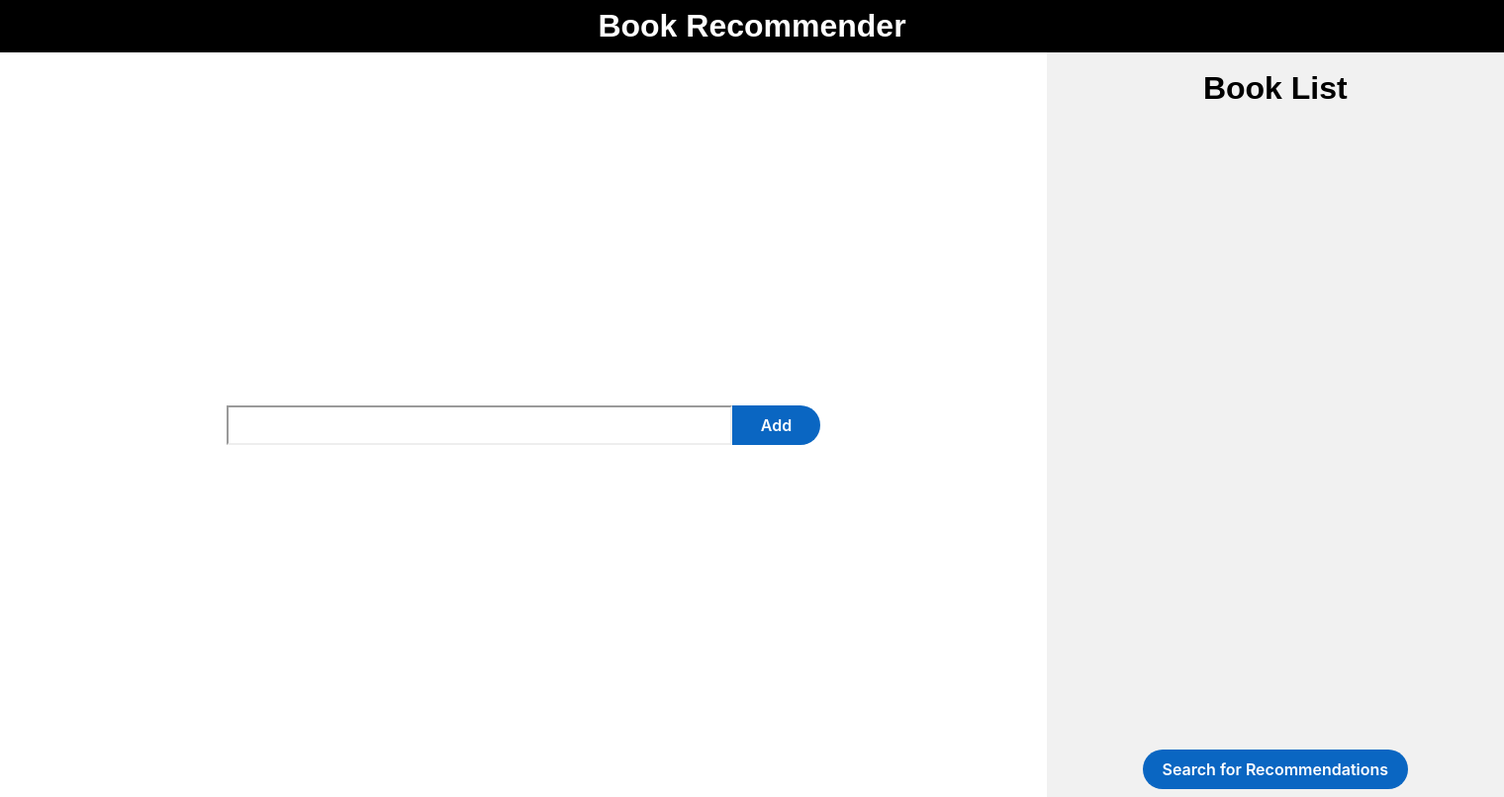
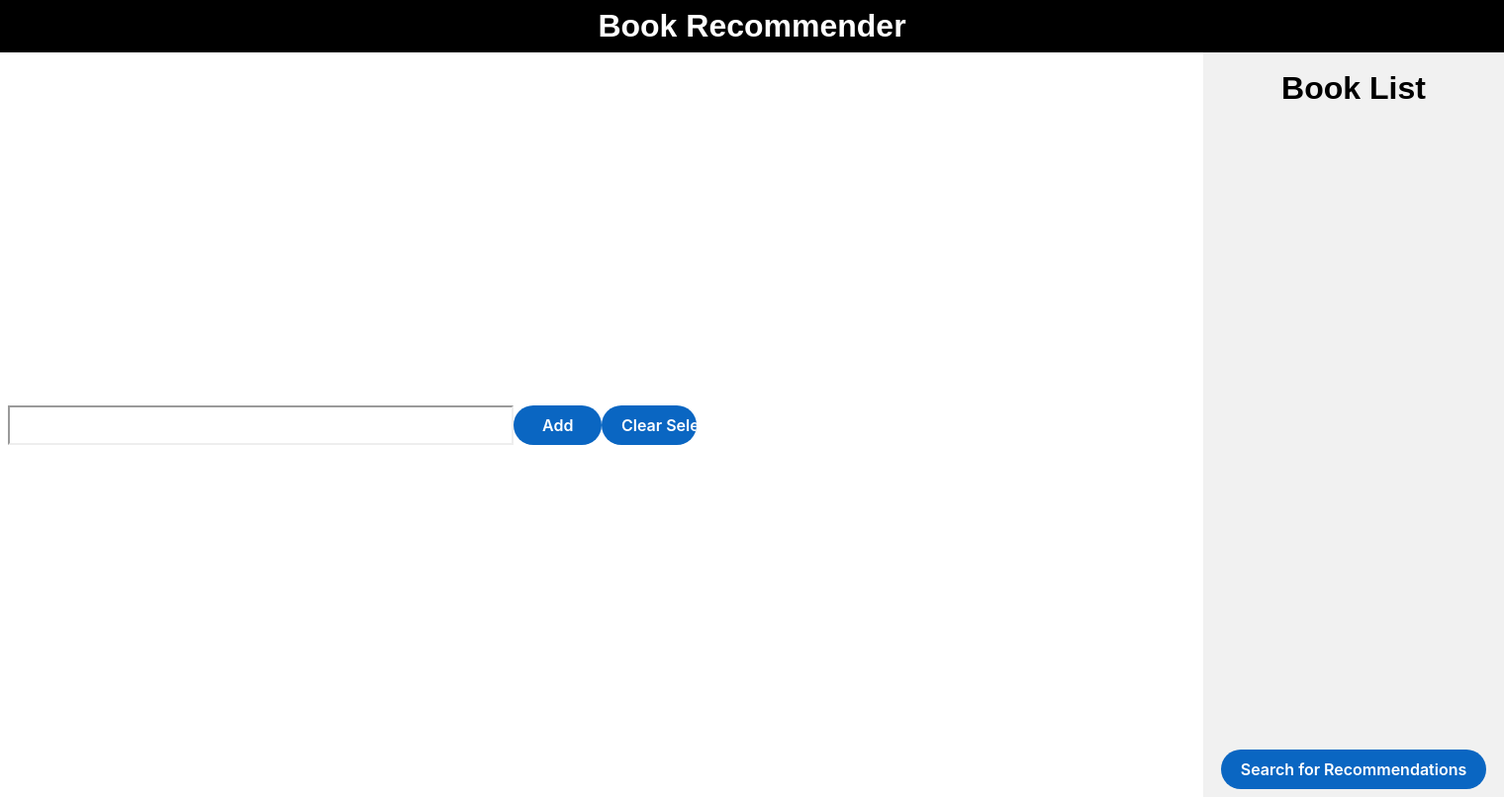
Before and after one commit to BenB1116/gphc-demo, a Flask app: page / in a window 1520 px wide. Shown: the whole page at 99% size. Run offline with Flask 2, Linux system fonts and the light colour scheme; some libraries are stand-ins or nearby versions.

Commit message:
Added Clear Button

```diff
--- a/app.py
+++ b/app.py
@@ -59,12 +59,10 @@
     # Return the item in the form of a dictionary
     return result
 
-print(inv_df.head())
-
 ids_list = []
 items_dict_list = []
 
-@app.route('/', methods=['POST', 'GET'])
+@app.route('/', methods=['POST', 'GET', 'DELETE'])
 def index():
     if request.method == 'POST':
         searched_title = request.form['title']
@@ -83,6 +81,10 @@
             return redirect('/')
         except:
             return 'There was an issue'
+    # elif request.method == 'DELETE':
+    #     ids_list = []
+    #     items_dict_list = []
+    #     return redirect('/')
     else:
         return render_template('index.html', items = items_dict_list)
 
@@ -108,6 +110,13 @@
             return 'There was an issue'
     return render_template('index.html', items = {})
 
+@app.route('/clear', methods=['POST', 'GET', 'DELETE'])
+def clear():
+    global ids_list
+    global items_dict_list
+    ids_list = []
+    items_dict_list = []
+    return render_template('index.html', items = [])
 
 @app.route('/autocomplete', methods=['GET'])
 def autocomplete():
@@ -118,6 +127,8 @@
     return jsonify(matching_results=results_titles)
 
 
+
+
 # Run the app
 if __name__ == '__main__':
     app.run(debug=True)
--- a/templates/index.html
+++ b/templates/index.html
@@ -30,7 +30,10 @@
     <div id="main-content">
         <form action="/" method="POST">
             <input name="title" type="text" id="autocomplete" class="form-control input-lg"/>
-            <input type="submit" value="Add"/>
+            <input class="button" id="submit-button" type="submit" value="Add"/>
+        </form>
+        <form action="/clear" method="DELETE">
+            <input class="button" id="delete-button" type="submit" value="Clear Selections">
         </form>
     </div>
 
@@ -52,7 +55,7 @@
 
         <div id="button-box">
             <form class="recommend-form" action="/recommended" method="GET">
-                <input class="button" type="submit" value="Search for
+                <input class="button" id="recommend-button" type="submit" value="Search for
                     Recommendations"/>
             </form>
         </div>
```
